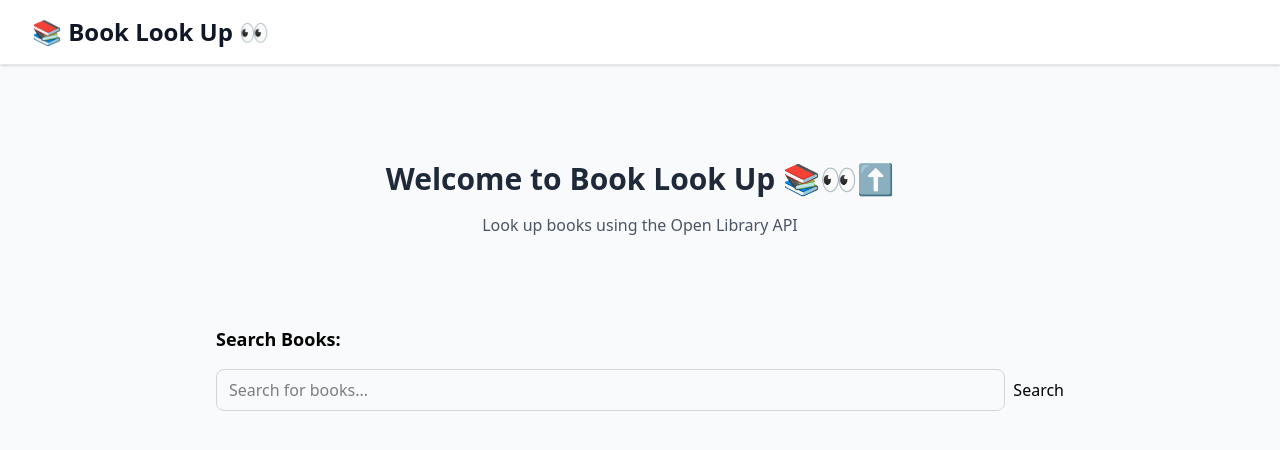
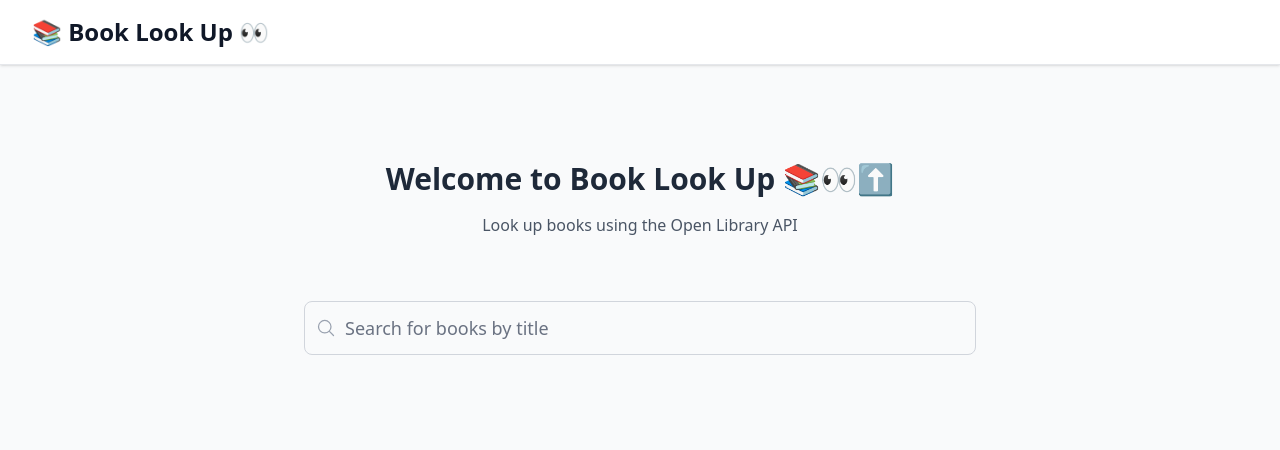
Before and after one commit to Numulix/BookLookUp, a React (Vite) app: page / in a window 1280 px wide. Shown: the top 450 px of the page. Built offline with nearby package versions, Linux system fonts and the light colour scheme.

Commit message:
feat: create SearchBar component

```diff
--- a/package.json
+++ b/package.json
@@ -10,6 +10,7 @@
     "preview": "vite preview"
   },
   "dependencies": {
+    "@heroicons/react": "^2.2.0",
     "@reduxjs/toolkit": "^2.8.2",
     "@tailwindcss/vite": "^4.1.12",
     "@uidotdev/usehooks": "^2.4.1",
--- a/src/App.tsx
+++ b/src/App.tsx
@@ -1,8 +1,8 @@
 import { Layout } from './components/layout/Layout.tsx';
 import { Provider } from 'react-redux';
 import { store } from './store';
-import { Search } from './components/ui/Search.tsx';
 import { ViewedBooksProvider } from './context/ViewedBooksContext.tsx';
+import { SearchBar } from './components/ui/SearchBar.tsx';
 
 function App() {
   return (
@@ -13,7 +13,13 @@
             <h2 className="mb-4 text-3xl font-semibold text-gray-800">Welcome to Book Look Up 📚👀⬆️</h2>
             <p className="mx-auto max-w-2xl text-gray-600">Look up books using the Open Library API</p>
           </div>
-          <Search />
+          {/*<Search />*/}
+          <SearchBar
+            onSearch={() => {
+              console.log('Debounced');
+            }}
+            onClear={() => {}}
+          />
         </Layout>
       </ViewedBooksProvider>
     </Provider>
--- /dev/null
+++ b/src/components/ui/SearchBar.tsx
@@ -0,0 +1,75 @@
+import { useEffect, useState } from 'react';
+import { useDebounceCallback } from 'usehooks-ts';
+import { MagnifyingGlassIcon, XMarkIcon } from '@heroicons/react/24/outline';
+
+interface SearchBarProps {
+  onSearch: (query: string) => void;
+  onClear: () => void;
+  isLoading?: boolean;
+  placeholder?: string;
+}
+
+export const SearchBar = ({
+  onSearch,
+  onClear,
+  isLoading = false,
+  placeholder = 'Search for books by title',
+}: SearchBarProps) => {
+  const [inputValue, setInputValue] = useState('');
+
+  const debouncedSearch = useDebounceCallback(onSearch, 300);
+
+  useEffect(() => {
+    if (inputValue.trim()) {
+      debouncedSearch(inputValue.trim());
+    } else {
+      onClear();
+    }
+  }, [inputValue, debouncedSearch, onClear]);
+
+  const handleClear = () => {
+    setInputValue('');
+    onClear();
+  };
+
+  return (
+    <div className="relative mx-auto max-w-2xl">
+      <div className="relative">
+        <div className="pointer-events-none absolute inset-y-0 left-0 flex items-center pl-3">
+          <MagnifyingGlassIcon
+            className={`h-5 w-5 transition-colors ${isLoading ? 'animate-pulse text-gray-500' : 'text-gray-400'}`}
+          />
+        </div>
+
+        <input
+          type="text"
+          value={inputValue}
+          onChange={(e) => setInputValue(e.target.value)}
+          className="block w-full rounded-lg border border-gray-300 py-3 pr-12 pl-10 text-lg text-gray-900 placeholder-gray-500 transition-all duration-200 focus:border-transparent focus:ring-2"
+          placeholder={placeholder}
+          disabled={isLoading}
+        />
+
+        {inputValue && (
+          <button
+            type="button"
+            onClick={handleClear}
+            className="absolute inset-y-0 right-0 flex items-center pr-3 text-gray-400 transition-colors hover:text-gray-600"
+            disabled={isLoading}
+          >
+            <XMarkIcon className="h-5 w-5" />
+          </button>
+        )}
+      </div>
+
+      {isLoading && (
+        <div className="absolute top-full right-0 left-0 mt-1 flex items-center justify-center">
+          <div className="flex items-center gap-2 text-sm text-gray-600">
+            <div className="h-4 w-4 animate-spin rounded-full border-2 border-gray-600 border-t-transparent" />
+            Searching...
+          </div>
+        </div>
+      )}
+    </div>
+  );
+};
```
Also changed, not shown: 1 other file (tests, documents, lock files or other folders).
